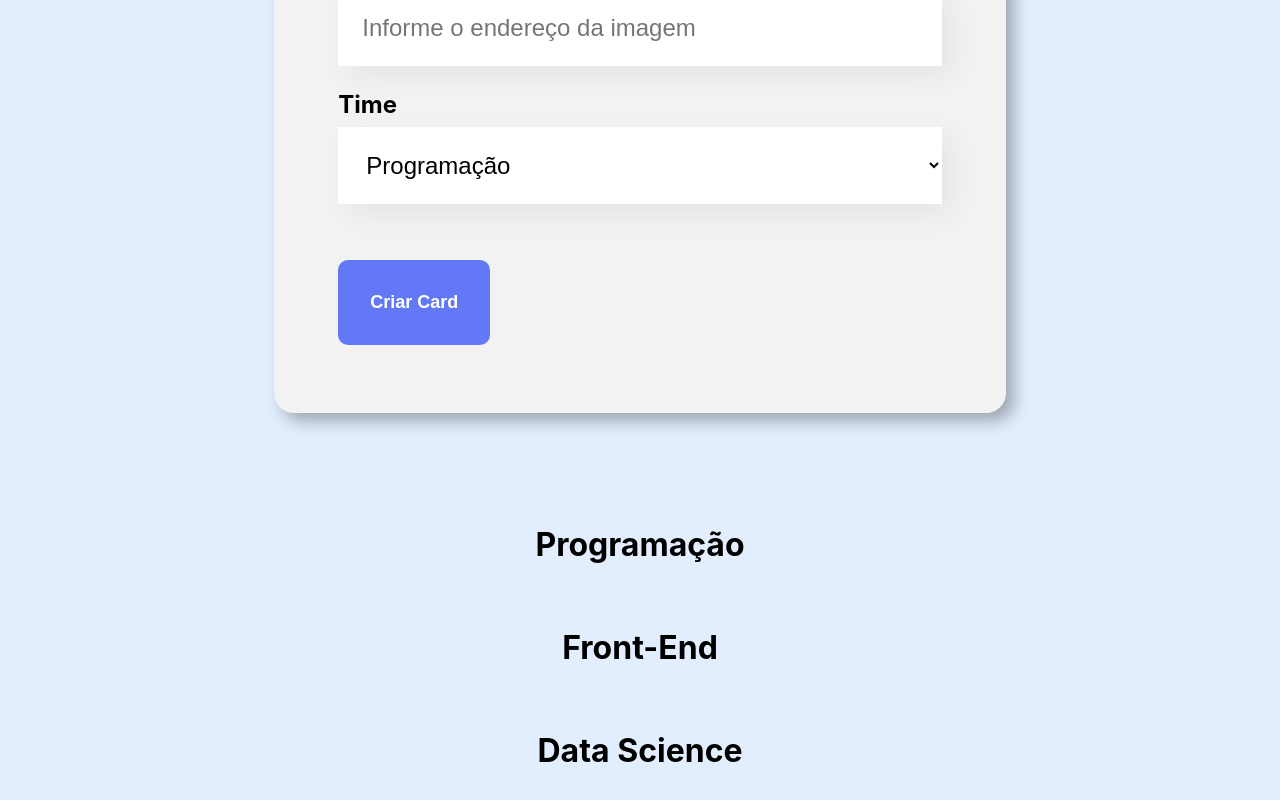
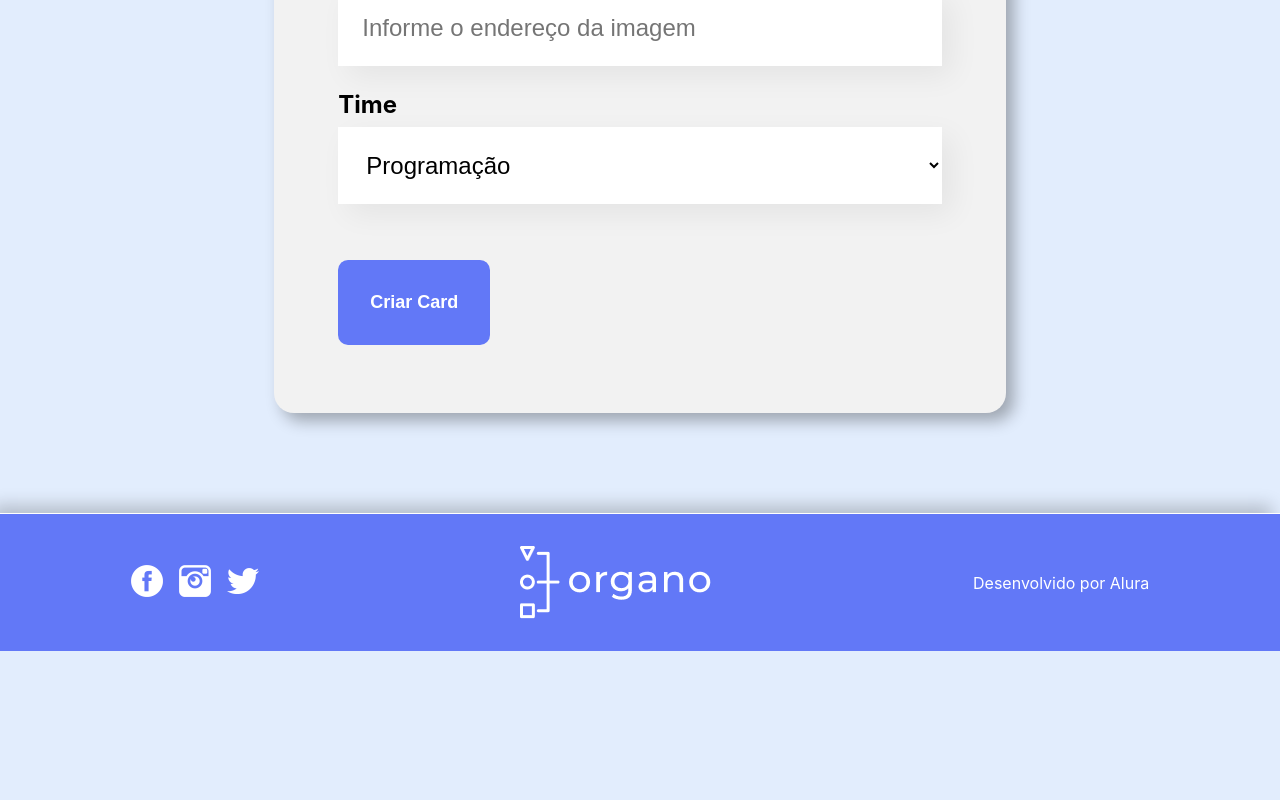
Before and after one commit to Lucas-Cornelius/organo-react, a React (Create React App) app: page / in a window 1280 px wide. Shown: the part 1009-1809 px from the top of the page. After the commit the page ends 1660 px from the top, so only its background shows below. Built offline with nearby package versions, Linux system fonts and the light colour scheme; the HTML template or start-up script is replaced by a standard one.

Commit message:
finished structure

```diff
--- a/src/App.js
+++ b/src/App.js
@@ -2,23 +2,73 @@
 import Banner from './componentes/Banner';
 import Formulario from './componentes/Formulario';
 import Time from './componentes/Time';
+import Rodape from './componentes/Rodape';
 
 function App() {
+
+  const times = [
+    {
+      nome: 'Programação',
+      corPrimaria: '#57C278',
+      corSecundaria: '#D9F7E9',
+    },
+    {
+      nome: 'Front-End',
+      corPrimaria: '#82CFFA',
+      corSecundaria: '#E8F8FF',
+    },
+    {
+      nome: 'Data Sciense',
+      corPrimaria: '#A6D157',
+      corSecundaria: '#F0F8E2',
+    },
+    {
+      nome: 'Devops',
+      corPrimaria: '#E06B69',
+      corSecundaria: '#FDE7E8',
+    },
+    {
+      nome: 'UX e Design',
+      corPrimaria: '#D86EBF',
+      corSecundaria: '#FAE5F5',
+    },
+    {
+      nome: 'Mobile',
+      corPrimaria: '#FEBA05',
+      corSecundaria: '#FFF5D9',
+    },
+    {
+      nome: 'Inovação e Gestão',
+      corPrimaria: '#FF8A29',
+      corSecundaria: '#FFEEDF',
+    }
+
+  ]
 
   const [colaboradores, setColaboradores] = useState([]);
 
   const aoNovoColaboradorAdicionado = (colaborador) => {
     console.log(colaborador);
-    setColaboradores([...colaboradores,colaborador]);
+    setColaboradores([...colaboradores, colaborador]);
+    console.log(colaboradores);
   };
 
   return (
     <div className="">
-      <Banner/>
-      <Formulario aoColaboradorCadastrado={colaborador => aoNovoColaboradorAdicionado(colaborador)}/>
-      <Time nome="Programação"/>
-      <Time nome="Front-End"/>
-      <Time nome="Data Science"/>
+
+      <Banner />
+      <Formulario times={times.map(time => time.nome)} aoColaboradorCadastrado={colaborador => aoNovoColaboradorAdicionado(colaborador)} />
+
+      {times.map(time => <Time
+        key={time.nome}
+        nome={time.nome}
+        corPrimaria={time.corPrimaria}
+        corSecundaria={time.corSecundaria}
+        colaboradores={colaboradores.filter(colaborador => colaborador.time === time.nome)}
+      />)}
+
+      <Rodape/>
+
     </div>
   );
 };
--- /dev/null
+++ b/src/componentes/Colaborador/Colaborador.css
@@ -0,0 +1,38 @@
+.colaborador {
+    width: 280px;
+}
+
+.colaborador .cabecalho {
+    background-color:  #F0F0F0;
+    box-shadow: 5px 5px 15px rgba(0, 0, 0, 0.08);
+    border-radius: 10px 10px 0px 0px;
+}
+.colaborador img {
+    width: 100px;
+    border-radius: 50%;
+    position: relative;
+    bottom: -50px;
+}
+
+.colaborador .rodape {
+    background: #FFFFFF;
+    box-shadow: 5px 5px 15px rgba(0, 0, 0, 0.08);
+    border-radius: 0px 0px 10px 10px;
+    padding-top: 90px;
+    padding-bottom: 40px;
+}
+
+.colaborador .rodape h4 {
+    color: #6278F7;
+    font-size: 18px;
+    line-height: 22px;
+    font-weight: bold;
+    margin-bottom: 8px;
+}
+
+.colaborador .rodape h5 {
+    font-size: 18px;
+    line-height: 22px;
+    color: #212121;
+    padding: 0 16px;
+}
--- /dev/null
+++ b/src/componentes/Colaborador/index.js
@@ -0,0 +1,17 @@
+import './Colaborador.css';
+
+const Colaborador = ({ nome, imagem, cargo }) => {
+    return (
+        <div className='colaborador'>
+            <div className='cabecalho'>
+                <img src={imagem} alt={nome}/>
+            </div>
+            <div className='rodape'>
+                <h4>{nome}</h4>
+                <h5>{cargo}</h5>
+            </div>
+        </div>
+    );
+};
+
+export default Colaborador;
--- a/src/componentes/Formulario/index.js
+++ b/src/componentes/Formulario/index.js
@@ -5,16 +5,6 @@
 import './Formulario.css';
 
 const Formulario = (props) => {
-
-    const times = [
-        'Programação',
-        'Front-End',
-        'Data Science',
-        'Devops',
-        'UX e Design',
-        'Mobile',
-        'Inovação e Gestão'
-    ];
 
     const [nome, setNome] = useState('');
     const [cargo, setCargo] = useState('');
@@ -29,6 +19,10 @@
             imagem,
             time
         });
+        setNome('');
+        setCargo('');
+        setImagem('');
+        setTime('Programação');
     };
 
     return (
@@ -62,7 +56,7 @@
                 <ListaSuspensa
                     obrigatorio={true}
                     label="Time"
-                    itens={times}
+                    itens={props.times}
                     valor={time}
                     aoAlterado={valor => setTime(valor)}
                 />
--- /dev/null
+++ b/src/componentes/Rodape/Rodape.css
@@ -0,0 +1,26 @@
+.rodape-container {
+    background-color: #6278F7;
+    display: flex;
+    margin-top: 100px;
+    padding: 2rem 0;
+    justify-content: space-around;
+    align-items: center;
+    color: #fff;
+    box-shadow: -8px -8px 16px rgba(0, 0, 0, 0.2);
+    border-top: solid 1px white;
+}
+
+.rodape-redes {
+    display: flex;
+    gap: 1rem;
+    padding: 0;
+    list-style: none;
+}
+
+@media (width <= 700px) {
+    .rodape-container {
+        flex-direction: column;
+        gap: 1rem;
+        padding-bottom: 1rem;
+    }
+}
--- /dev/null
+++ b/src/componentes/Rodape/index.js
@@ -0,0 +1,25 @@
+import './Rodape.css';
+
+const Rodape = () => {
+    return (
+        <footer className='rodape-container'>
+            <ul className='rodape-redes'>
+                <li>
+                    <a href='#'><img src='/imagens/fb.png' alt='Logo do Facebook' /></a>
+                </li>
+                <li>
+                    <a href='#'><img src='/imagens/ig.png' alt='Logo do Instagran' /></a>
+                </li>
+                <li>
+                    <a href='#'><img src='/imagens/tw.png' alt='Logo do Twitter/X' /></a>
+                </li>
+            </ul>
+
+            <img src='/imagens/logo.png' alt='Logo da plataforma Organo' />
+
+            <p>Desenvolvido por Alura</p>
+        </footer>
+    );
+};
+
+export default Rodape;
--- a/src/componentes/Time/Time.css
+++ b/src/componentes/Time/Time.css
@@ -1,16 +1,25 @@
-.card {
-    width: 100%;
-    display: flex;
-    flex-direction: column;
-    align-items: center;
+.time {
+    text-align: center;
+    padding: 32px;
+    box-shadow: 8px 8px 16px rgba(0, 0, 0, 0.3);
 }
 
-.card h3  {
+.time div h3  {
     font-size: 2rem;
+    display: inline-block;
+    margin: 0;
+    padding-bottom: 8px;
 }
 
-.card h3::after {
-    background-color: black;
-    width: 10px;
-    height: 2px;
+.time div .divisor {
+    width: 50px;
+    height: 3px;
+    margin: 0 auto;
 }
+
+.time .colaboradores {
+    display: flex;
+    justify-content: space-around;
+    flex-wrap: wrap;
+    margin-top: 32px;
+}
--- a/src/componentes/Time/index.js
+++ b/src/componentes/Time/index.js
@@ -1,10 +1,21 @@
+import Colaborador from '../Colaborador';
 import './Time.css';
 
 const Time = (props) => {
     return (
-        <section className='card'>
-            <h3>{props.nome}</h3>
-            <div></div>
+        props.colaboradores.length > 0 && <section className='time' style={{ backgroundColor: props.corSecundaria }}>
+            <div>
+                <h3>{props.nome}</h3>
+                <div className='divisor' style={{ backgroundColor: props.corPrimaria }}></div>
+            </div>
+            <div className='colaboradores'>
+                {props.colaboradores.map(colaborador => <Colaborador
+                    key={colaborador.nome}
+                    nome={colaborador.nome}
+                    cargo={colaborador.cargo}
+                    imagem={colaborador.imagem}
+                />)}
+            </div>
         </section>
     );
 };
```
Also changed, not shown: public/index.html (+0 -23 lines).
